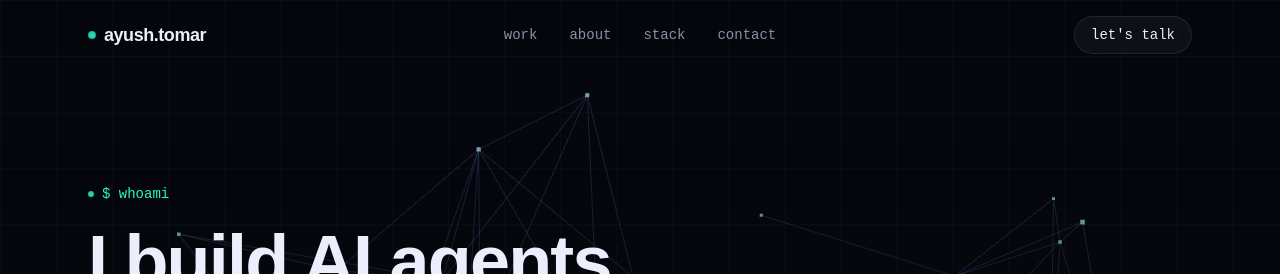
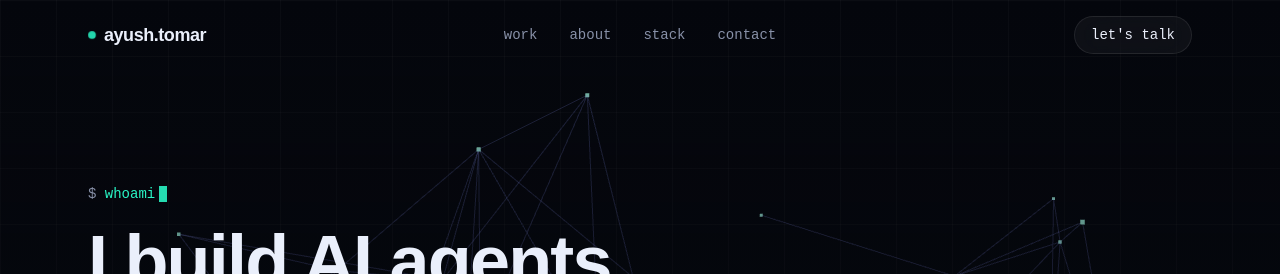
Before and after one commit to ayush-s-tomar/portfolio, a React (Vite) app: page / in a window 1280 px wide. Shown: the top 274 px of the page. Built offline with nearby package versions, Linux system fonts and the light colour scheme.

Commit message:
fix whoami prompt styling

```diff
--- a/src/components/Hero.jsx
+++ b/src/components/Hero.jsx
@@ -14,10 +14,10 @@ export default function Hero() {
           initial={{ opacity: 0, y: 12 }}
           animate={{ opacity: 1, y: 0 }}
           transition={{ delay: 0.1, duration: 0.6 }}
-          className="font-mono text-sm text-[var(--mint)] mb-5 flex items-center gap-2"
+          className="font-mono text-sm text-[var(--mint)] mb-5"
         >
-          <span className="w-1.5 h-1.5 rounded-full bg-[var(--mint)] pulse-dot" />
-          $ whoami
+          <span className="text-[var(--ink-muted)]">$</span> whoami
+          <span className="inline-block w-2 h-4 bg-[var(--mint)] ml-1 align-middle animate-pulse" />
         </motion.p>
 
         <motion.h1
```
